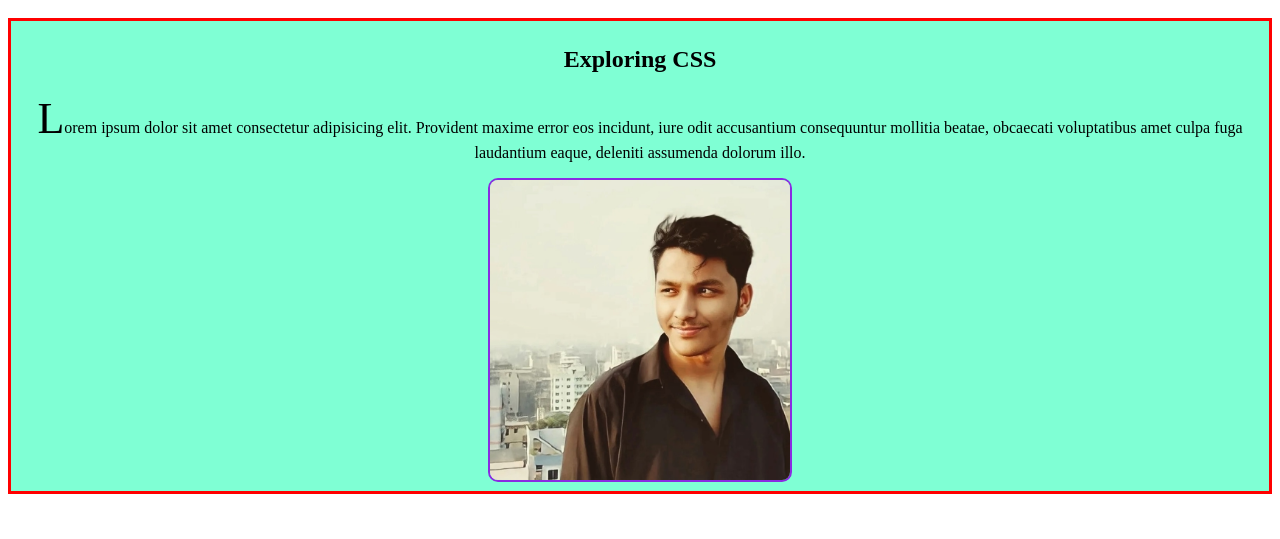
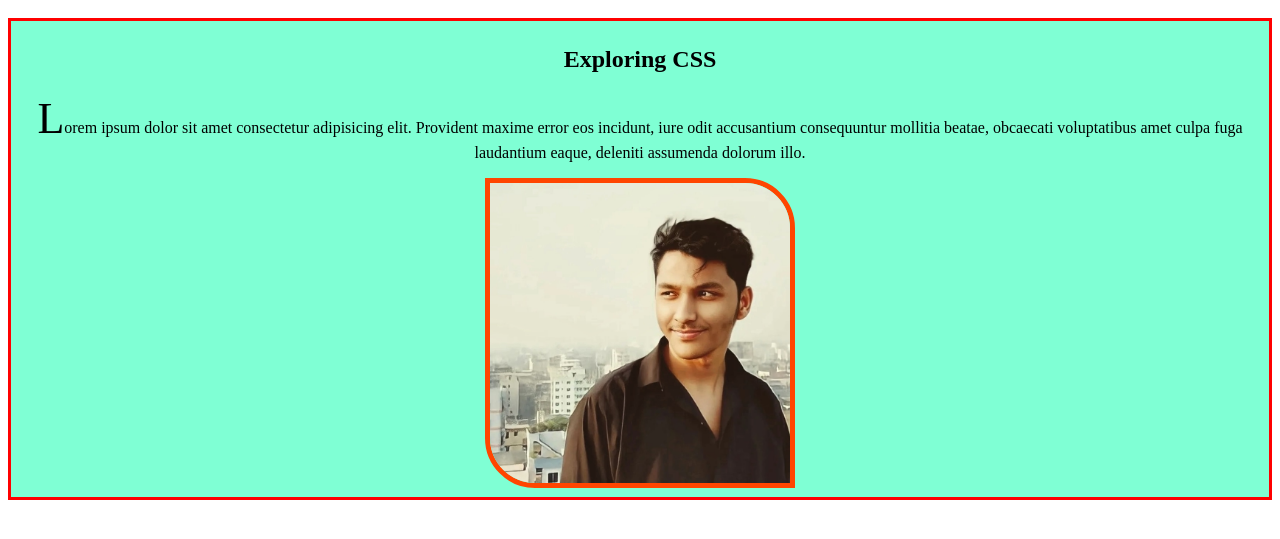
Before and after one commit to shahedkbd/my-first-github-repo, a plain HTML site: page index.html in a window 1280 px wide. Shown: the part 101-640 px from the top of the page. Drawn offline with Linux system fonts and the light colour scheme.

Commit message:
image style change

```diff
--- a/index.html
+++ b/index.html
@@ -8,6 +8,12 @@
         h1{
             text-transform:uppercase;
             color: red;
+        }
+        img{
+            border: 5px solid orangered;
+            width: 300px;
+            border-radius: 0px 50px 0px 50px;
+
         }
         #header{
             color: blue;
@@ -38,7 +44,7 @@
     <div id="explore">
         <h2>Exploring CSS</h2>
         <p style="text-align: center;"><span class="firstletter">L</span>orem ipsum dolor sit amet consectetur adipisicing elit. Provident maxime error eos incidunt, iure odit accusantium consequuntur mollitia beatae, obcaecati voluptatibus amet culpa fuga laudantium eaque, deleniti assumenda dolorum illo.</p>
-        <img src="Images/Shahed Khan.jpg" alt="Image of Shahed Khan" width="300" height="300" id="shahedpic">
+        <img src="Images/Shahed Khan.jpg" alt="Image of Shahed Khan">
     </div>
 </body>
 </html>
```
